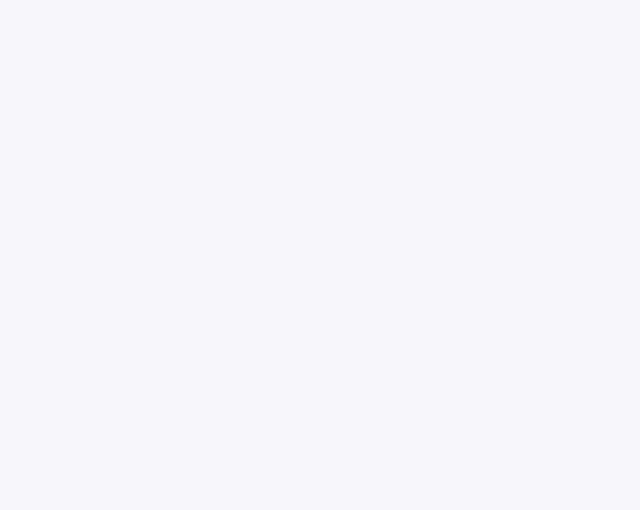
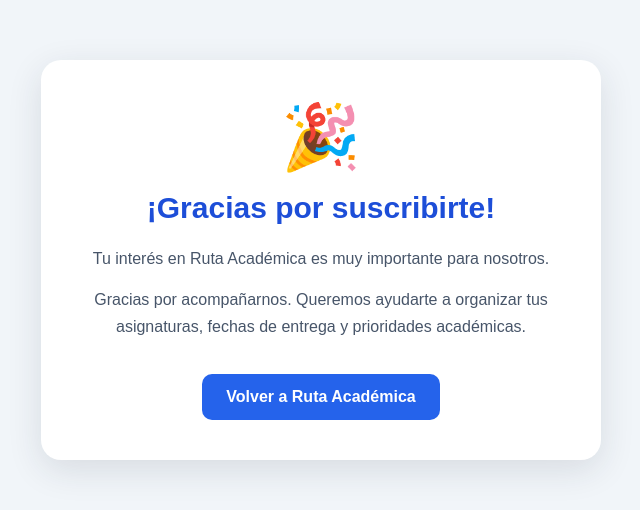
Before and after one commit to carlosandres2/ruta-academica, a React (Vite) app: page /gracias in a window 1280 px wide. Before the commit this address had no page. Shown: the part 140-650 px from the top of the page, without its empty margins (319-959 px from the left). Built offline with nearby package versions, Linux system fonts and the light colour scheme.

Commit message:
Agregar pagina de agradecimiento

```diff
--- a/src/App.jsx
+++ b/src/App.jsx
@@ -14,16 +14,12 @@
 import Subjects from "./pages/Subjects";
 import Calendar from "./pages/Calendar";
 import Progress from "./pages/Progress";
-
+import Gracias from "./pages/Gracias";
 
 function App() {
-
   return (
-
     <BrowserRouter>
-
       <Routes>
-
         <Route
           path="/"
           element={<Landing />}
@@ -64,13 +60,13 @@
           element={<Progress />}
         />
 
+        <Route
+          path="/gracias"
+          element={<Gracias />}
+        />
       </Routes>
-
     </BrowserRouter>
-
   );
-
 }
 
-
 export default App;
--- a/src/index.css
+++ b/src/index.css
@@ -562,3 +562,64 @@
     flex-direction: column;
   }
 }
+
+/* PÁGINA DE AGRADECIMIENTO */
+
+.gracias-container {
+  min-height: 100vh;
+  display: flex;
+  align-items: center;
+  justify-content: center;
+  padding: 24px;
+  background: #f1f5f9;
+  font-family: Arial, Helvetica, sans-serif;
+}
+
+.gracias-card {
+  width: 100%;
+  max-width: 560px;
+  padding: 40px 28px;
+  background: #ffffff;
+  border-radius: 20px;
+  text-align: center;
+  box-shadow: 0 10px 35px rgba(31, 41, 55, 0.12);
+}
+
+.gracias-icono {
+  font-size: 64px;
+  margin-bottom: 16px;
+}
+
+.gracias-card h1 {
+  color: #1d4ed8;
+  font-size: 30px;
+  margin-bottom: 20px;
+}
+
+.gracias-card p {
+  color: #475569;
+  font-size: 16px;
+  line-height: 1.7;
+  margin-bottom: 14px;
+}
+
+.gracias-boton {
+  display: inline-block;
+  margin-top: 20px;
+  padding: 14px 24px;
+  background: #2563eb;
+  color: #ffffff;
+  text-decoration: none;
+  border-radius: 10px;
+  font-weight: bold;
+  transition: background 0.2s ease;
+}
+
+.gracias-boton:hover {
+  background: #1d4ed8;
+}
+
+.gracias-boton:focus-visible {
+  outline: 3px solid #93c5fd;
+  outline-offset: 3px;
+}
--- /dev/null
+++ b/src/pages/Gracias.jsx
@@ -0,0 +1,41 @@
+import { useEffect } from "react";
+
+function Gracias() {
+  useEffect(() => {
+    document.title = "¡Gracias por suscribirte! | Ruta Académica";
+
+    // Registrar Lead si el píxel de Meta está instalado.
+    // La página debe utilizarse únicamente después
+    // de confirmar la suscripción.
+    if (typeof window.fbq === "function") {
+      window.fbq("track", "Lead");
+    }
+  }, []);
+
+  return (
+    <main className="gracias-container">
+      <section className="gracias-card">
+        <div className="gracias-icono" aria-hidden="true">
+          🎉
+        </div>
+
+        <h1>¡Gracias por suscribirte!</h1>
+
+        <p>
+          Tu interés en Ruta Académica es muy importante para nosotros.
+        </p>
+
+        <p>
+          Gracias por acompañarnos. Queremos ayudarte a organizar tus
+          asignaturas, fechas de entrega y prioridades académicas.
+        </p>
+
+        <a href="/" className="gracias-boton">
+          Volver a Ruta Académica
+        </a>
+      </section>
+    </main>
+  );
+}
+
+export default Gracias;
```
